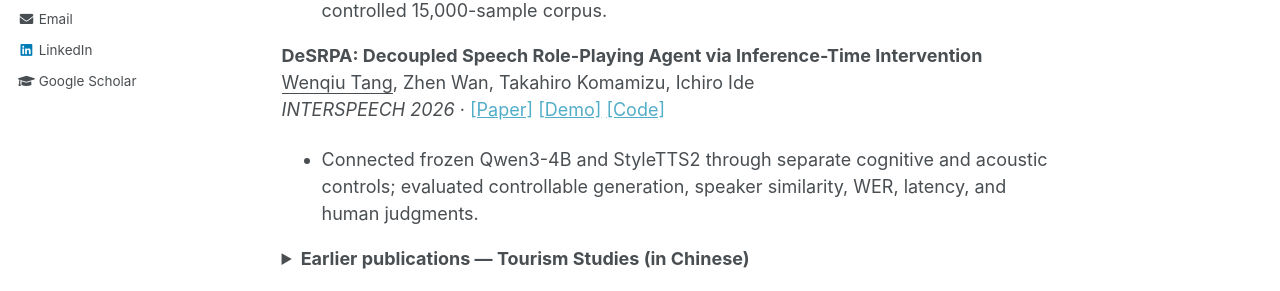
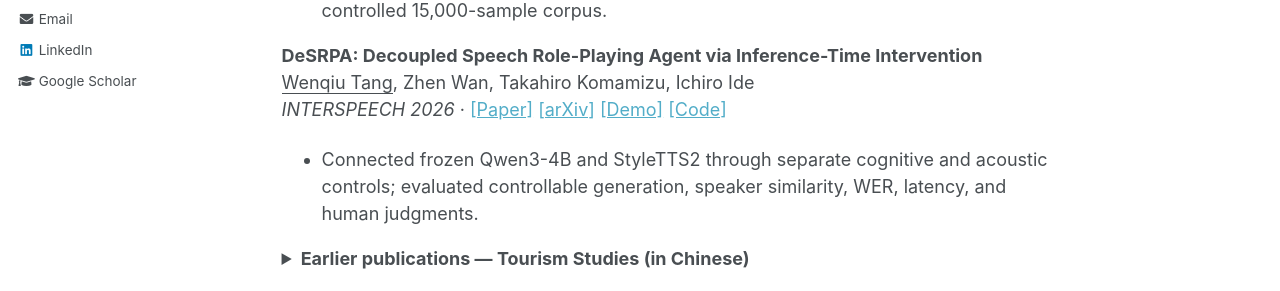
Before and after one commit to lunat5078/lunat5078.github.io, a Jekyll site: the page built from _pages/publication.md, in a window 1280 px wide and 971 px high. Shown: the part 510-801 px from the top of the window. Built offline with Jekyll 4.4.1, drawn with Linux system fonts in a browser that asks for light colours; our own code applies the rules of GitHub Pages for plain Markdown files.

Commit message:
Point INTERSPEECH paper link to ISCA archive
Co-Authored-By: Claude Opus 5.5 (1M context) <noreply@anthropic.com>

```diff
--- a/_pages/publication.md
+++ b/_pages/publication.md
@@ -12,7 +12,7 @@
 
 **DeSRPA: Decoupled Speech Role-Playing Agent via Inference-Time Intervention**
 <u>Wenqiu Tang</u>, Zhen Wan, Takahiro Komamizu, Ichiro Ide
-*INTERSPEECH 2026* · [[Paper]](https://arxiv.org/abs/2606.17669) [[Demo]](https://steeremo971-commits.github.io/emosteer-tts-demo/) [[Code]](https://github.com/steeremo971-commits/DeSRPA)
+*INTERSPEECH 2026* · [[Paper]](https://www.isca-archive.org/interspeech_2026/tang26b_interspeech.html) [[arXiv]](https://arxiv.org/abs/2606.17669) [[Demo]](https://steeremo971-commits.github.io/emosteer-tts-demo/) [[Code]](https://github.com/steeremo971-commits/DeSRPA)
 * Connected frozen Qwen3-4B and StyleTTS2 through separate cognitive and acoustic controls; evaluated controllable generation, speaker similarity, WER, latency, and human judgments.
 
 <details>
```
